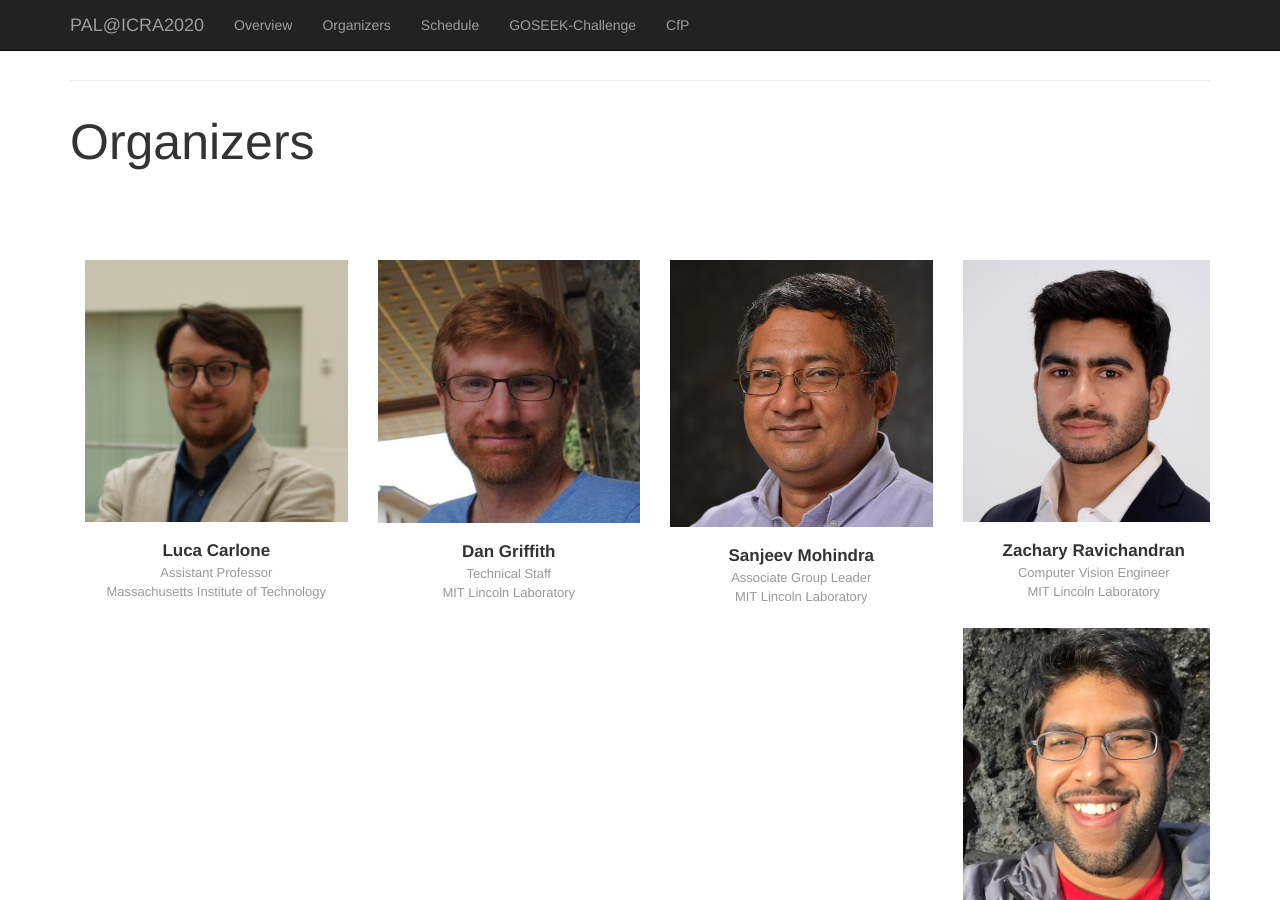
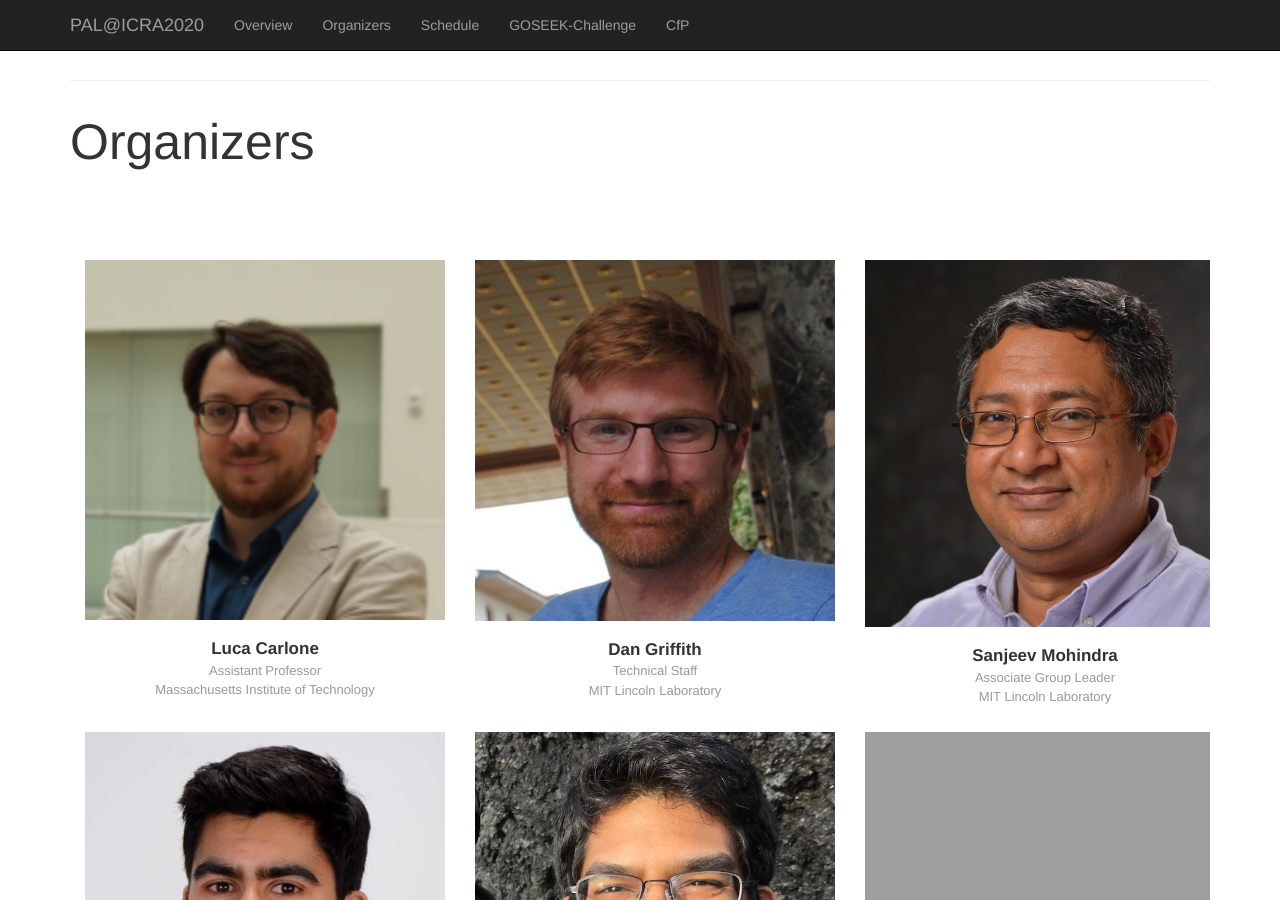
Before and after one commit to MIT-SPARK/PAL-ICRA2020, a Jekyll site: the page built from index.html, in a window 1280 px wide and 900 px high, scrolled down 958 px. Built offline with Jekyll 4.4.1, drawn with Linux system fonts in a browser that asks for light colours.

Commit message:
Fix people layout

```diff
--- a/_includes/people.html
+++ b/_includes/people.html
@@ -2,7 +2,7 @@
   <div class="container text-center">
       <div class="row">
         {% for member in site.data.people %}
-          <div class="col-lg-3 col-md-6">
+          <div class="col-lg-4 col-md-6">
               <div class="box">
                   <div class="image">
                       <img src="{{ member.image | absolute_url }}" alt="{{member.name}}">
```
